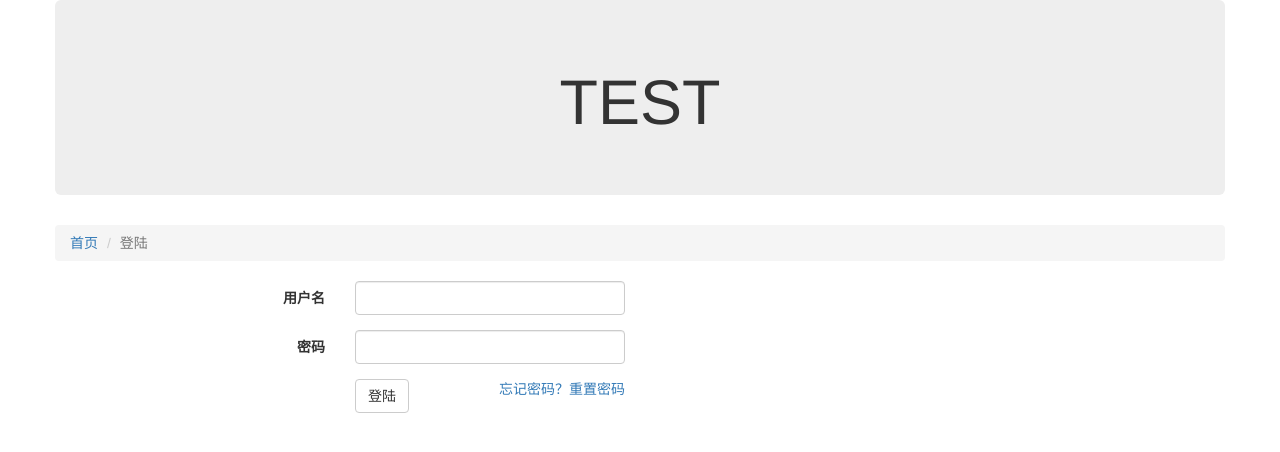
After one commit to opspenguin/forum, a Django app: page /accounts/login/ in a window 1280 px wide. The commit adds this page. Shown: the top 452 px of the page. Run offline with Django 3.2, Linux system fonts and the light colour scheme; some libraries are stand-ins or nearby versions.

Commit message:
add login&logout

```diff
--- a/article/templates/article_detail.html
+++ b/article/templates/article_detail.html
@@ -9,7 +9,7 @@
 <table class="table table-bordered">
   <tbody>
     <tr>
-      <td>作者:root</td>
+      <td>作者:{{ article.owner }}</td>
       <td><h2>{{ article.title }}</h2>{{ article.content }}</td>
     </tr>
   </tbody>
--- a/article/templates/article_list.html
+++ b/article/templates/article_list.html
@@ -22,7 +22,7 @@
     {% for article in articles %}
     <tr>
       <td><a href="/article/detail/{{ article.id }}">{{ article.title }}</a></td>
-      <td>{{ article.content }}</td>
+      <td>{{ article.owner }}</td>
       <td>{{ article.create_timestamp }}</td>
       <td>{{ article.last_update_timestamp }}</td>
     </tr>
--- a/article/views.py
+++ b/article/views.py
@@ -1,5 +1,6 @@
 from django.shortcuts import render,redirect
 from django.core.paginator import Paginator
+from django.contrib.auth.decorators import login_required
 
 from article.models import Article
 from block.models import Block
@@ -17,6 +18,7 @@ def article_list(request,block_id):
     articles_objs=page.object_list
     return render(request,"article_list.html",{"articles":articles_objs,"b":block})
 
+@login_required
 def article_create(request,block_id):
     block_id=int(block_id)
     block=Block.objects.get(id=block_id)
@@ -26,6 +28,7 @@ def article_create(request,block_id):
         form=ArticleForm(request.POST)
         if form.is_valid():
             article=form.save(commit=False)
+            article.owner=request.user
             article.block=block
             article.status=0
             article.save()
--- a/forum/settings.py
+++ b/forum/settings.py
@@ -126,3 +126,5 @@ STATIC_URL = '/static/'
 STATICFILES_DIRS = [
     os.path.join(BASE_DIR,"static")
 ]
+
+LOGIN_REDIRECT_URL='/'
--- a/forum/urls.py
+++ b/forum/urls.py
@@ -25,4 +25,5 @@ urlpatterns = [
     url(r'^register/',views.register),
     url(r'^activate/(?P<code>\w+)',activate),
     url(r'^$', views.index),
+    url(r'^accounts/', include('django.contrib.auth.urls')),
 ]
--- /dev/null
+++ b/templates/registration/login.html
@@ -0,0 +1,46 @@
+{% extends "base.html" %}
+{% block content %}
+
+<ol class="breadcrumb">
+  <li><a href="/">首页</a></li>
+  <li class="active">登陆</li>
+</ol>
+
+{% if form.non_field_errors %}
+  {% for error in form.non_field_errors %}
+<div class="alert alert-danger" role="alert">{{ error }}</div>
+  {% endfor %}
+{% endif %}
+{% if form.username.errors %}
+  {% for error in form.username.errors %}
+<div class="alert alert-danger" role="alert">用户名:{{ error }}</div>
+  {% endfor %}
+{% endif %}
+{% if form.password.errors %}
+  {% for error in form.password.errors %}
+<div class="alert alert-danger" role="alert">密码:{{ error }}</div>
+  {% endfor %}
+{% endif %}
+
+<form class="form-horizontal" action="/accounts/login/" method="POST">{% csrf_token %}
+  <div class="form-group">
+    <label class="col-sm-3 control-label">用户名</label>
+    <div class="col-sm-3">
+      <input type="text" class="form-control" name="username">
+    </div>
+  </div>
+  <div class="form-group">
+    <label class="col-sm-3 control-label">密码</label>
+    <div class="col-sm-3">
+      <input type="password" class="form-control" name="password">
+    </div>
+  </div>
+      <input type="hidden" name="next" value="{{ next }}">
+  <div class="form-group">
+    <div class="col-sm-offset-3 col-sm-3">
+      <button type="submit" class="btn btn-default">登陆</button>
+      <span class="pull-right"><a href="#">忘记密码？重置密码</a><span>
+    </div>
+  </div>
+</form>
+{% endblock %}
```
Also changed, not shown: templates/index.html (+8 -1 lines), templates/registration/logged_out.html (added, +11 -0 lines), db.sqlite3.
